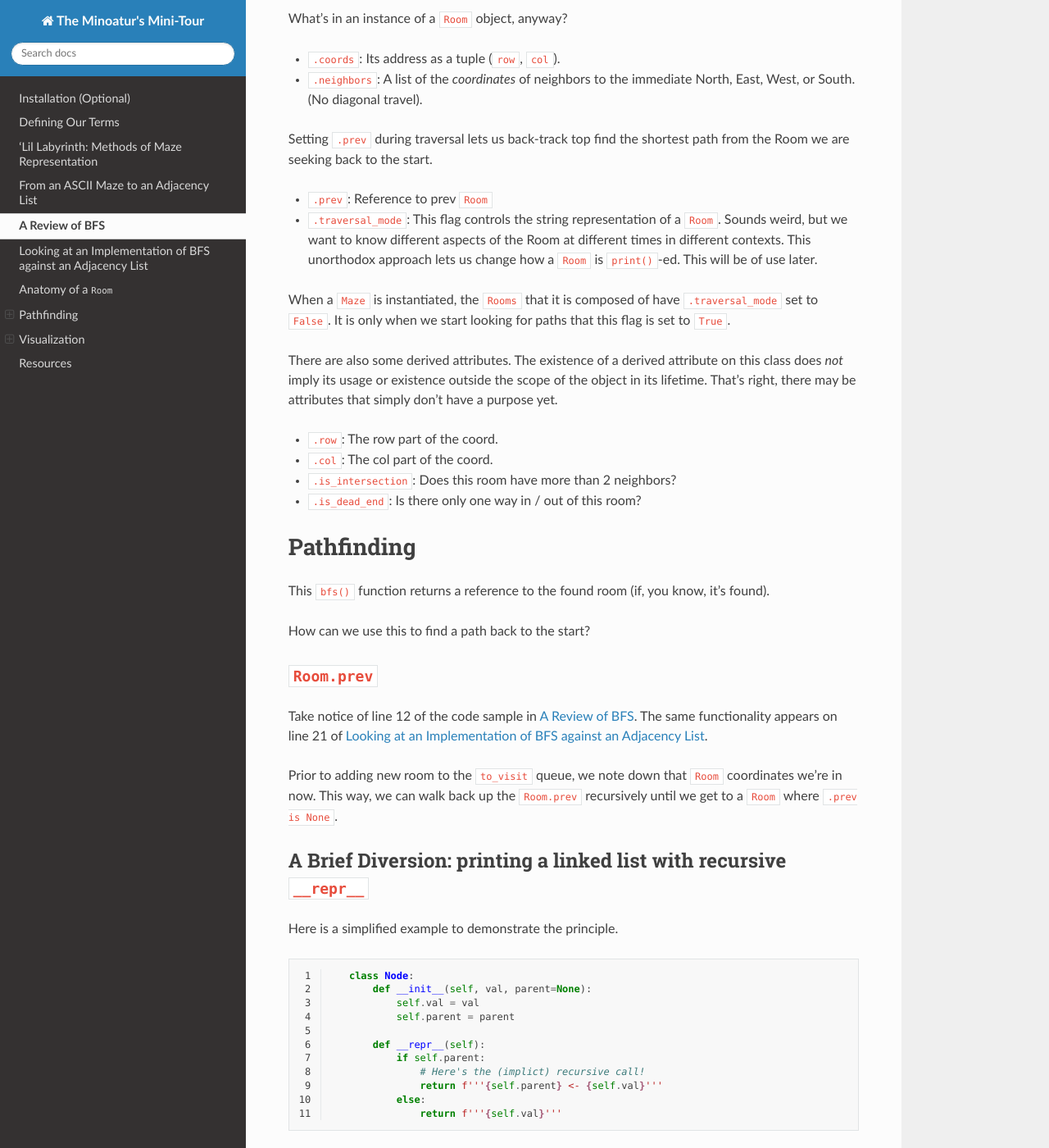
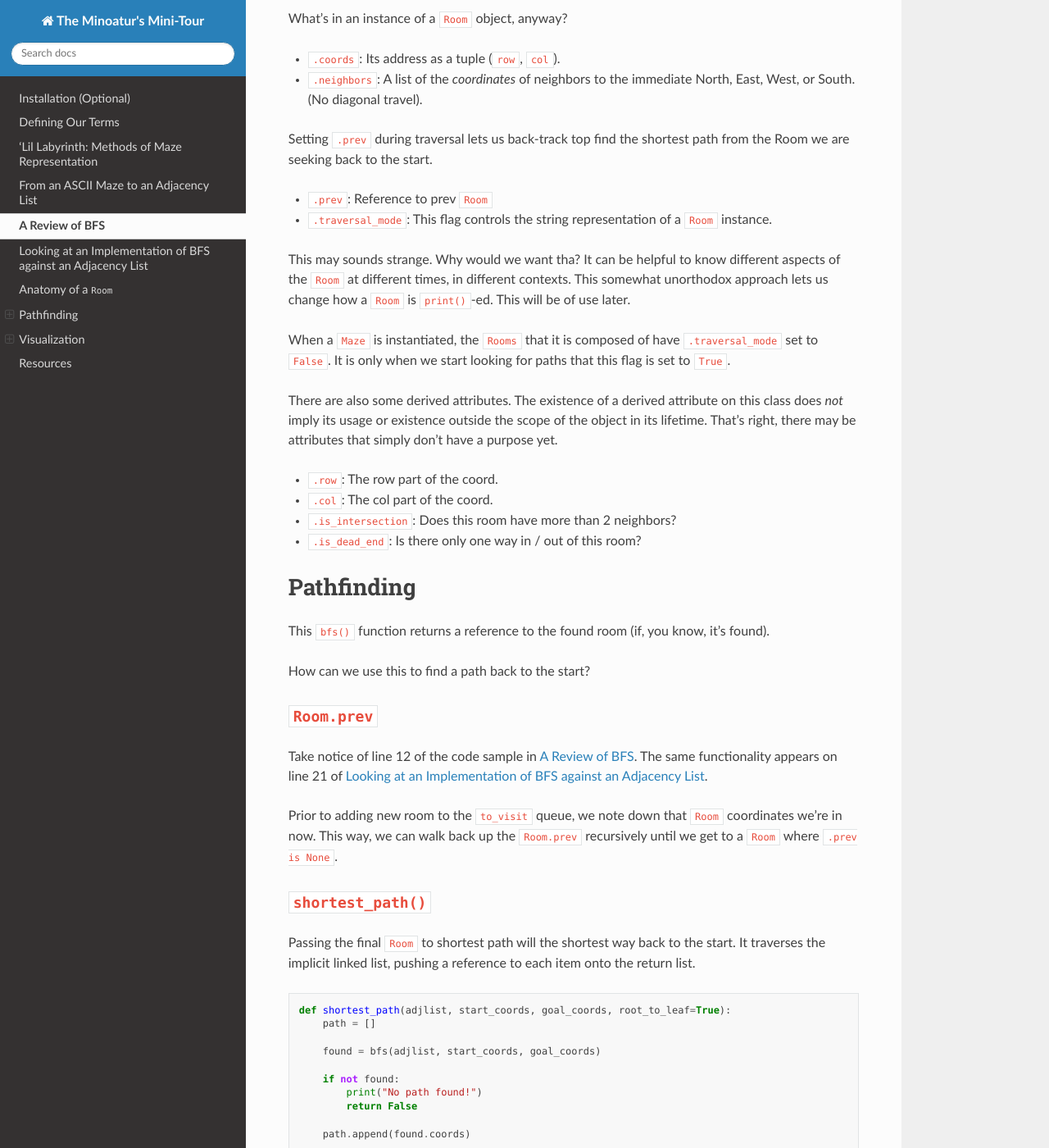
Before and after one commit to joedougherty/mazes, a Sphinx documentation site: the page built from docs/end.rst, in a window 1280 px wide and 1400 px high, scrolled down 1325 px. Shown: the whole window at 82% size. Built offline with Sphinx 7.4.7 and the Read the Docs theme 2.0.0, drawn with Linux system fonts in a browser that asks for light colours; some of the changed text lies outside the part shown.

Commit message:
wrap it up!

```diff
--- a/docs/end.rst
+++ b/docs/end.rst
@@ -86,7 +86,9 @@ What's in an instance of a ``Room`` object, anyway?
 Setting ``.prev`` during traversal lets us back-track top find the shortest path from the Room we are seeking back to the start.
 
 + ``.prev``: Reference to prev ``Room``
-+ ``.traversal_mode``: This flag controls the string representation of a ``Room``. Sounds weird, but we want to know different aspects of the Room at different times in different contexts. This unorthodox approach lets us change how a ``Room`` is ``print()``-ed. This will be of use later.
++ ``.traversal_mode``: This flag controls the string representation of a ``Room`` instance.
+
+This may sounds strange. Why would we want tha? It can be helpful to know different aspects of the ``Room`` at different times, in different contexts. This somewhat unorthodox approach lets us change how a ``Room`` is ``print()``-ed. This will be of use later.
 
 When a ``Maze`` is instantiated, the ``Rooms`` that it is composed of have ``.traversal_mode`` set to ``False``. It is only when we start looking for paths that this flag is set to ``True``.
 
@@ -117,6 +119,39 @@ How can we use this to find a path back to the start?
 Take notice of line 12 of the code sample in :ref:`bfs-review`. The same functionality appears on line 21 of :ref:`implementation`.
 
 Prior to adding new room to the ``to_visit`` queue, we note down that ``Room`` coordinates we're in now. This way, we can walk back up the ``Room.prev`` recursively until we get to a ``Room`` where ``.prev is None``.
+
+
+
++++++++++++++++++++
+``shortest_path()``
++++++++++++++++++++
+
+
+Passing the final ``Room`` to shortest path will the shortest way back to the start. It traverses the implicit linked list, pushing a reference to each item onto the return list.
+
+
+.. code-block:: python
+
+    def shortest_path(adjlist, start_coords, goal_coords, root_to_leaf=True):
+        path = []
+
+        found = bfs(adjlist, start_coords, goal_coords)
+
+        if not found:
+            print("No path found!")
+            return False
+
+        path.append(found.coords)
+
+        while found.prev:
+            found = found.prev
+            path.append(found.coords)
+
+        if root_to_leaf:
+            path.reverse()
+
+        return path
+
 
 
 +++++++++++++++++++++++++++++++++++++++++++++++++++++++++++++++++++++
```
Also changed, not shown: 6 other files.
